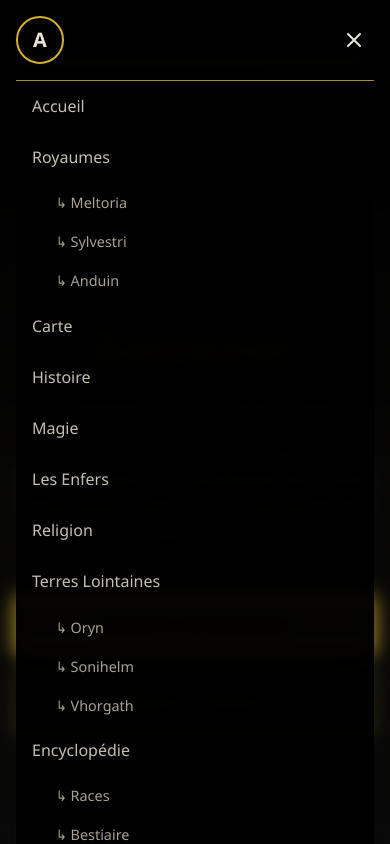
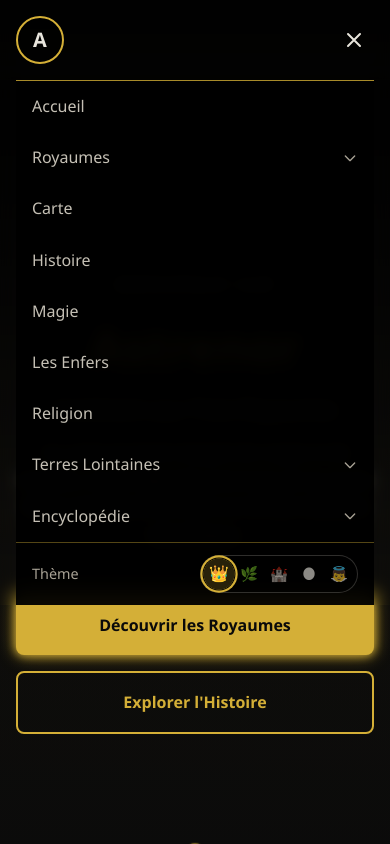
Before and after one commit to Vincgllmt/Astrenor, a Next.js app: page / in a window 390 px wide. Both pictures are taken after a click on the button 354 px from the left and 40 px from the top of the page. Shown: the top 844 px of the page. Built offline with nearby package versions, Linux system fonts and the light colour scheme.

Commit message:
feat: add mobile submenu functionality to header navigation

```diff
--- a/src/components/Header.tsx
+++ b/src/components/Header.tsx
@@ -45,6 +45,7 @@ const navigation = [
 export default function Header() {
   const [isOpen, setIsOpen] = useState(false);
   const [activeSubmenu, setActiveSubmenu] = useState<string | null>(null);
+  const [mobileSubmenu, setMobileSubmenu] = useState<string | null>(null);
 
   return (
     <header className="fixed top-0 left-0 right-0 z-50 bg-gradient-to-b from-black/90 to-transparent backdrop-blur-sm">
@@ -101,7 +102,10 @@ export default function Header() {
 
           {/* Mobile menu button */}
           <button
-            onClick={() => setIsOpen(!isOpen)}
+            onClick={() => {
+              setIsOpen(!isOpen);
+              setMobileSubmenu(null);
+            }}
             className="lg:hidden p-2 text-foreground hover:text-primary transition-colors"
           >
             <svg className="w-6 h-6" fill="none" stroke="currentColor" viewBox="0 0 24 24">
@@ -116,17 +120,38 @@ export default function Header() {
 
         {/* Mobile Navigation */}
         {isOpen && (
-          <div className="lg:hidden bg-black/95 border-t border-primary-dark">
+          <div className="lg:hidden bg-black/95 border-t border-primary-dark max-h-[calc(100vh-5rem)] overflow-y-auto">
             {navigation.map((item) => (
               <div key={item.name}>
+                <div className="flex items-center">
                   <Link
                     href={item.href}
                     onClick={() => setIsOpen(false)}
-                  className="block px-4 py-3 text-foreground/80 hover:text-primary hover:bg-primary/10 transition-all"
+                    className="flex-1 block px-4 py-3 text-foreground/80 hover:text-primary hover:bg-primary/10 transition-all"
                   >
                     {item.name}
                   </Link>
                   {item.submenu && (
+                    <button
+                      onClick={() =>
+                        setMobileSubmenu(mobileSubmenu === item.name ? null : item.name)
+                      }
+                      aria-expanded={mobileSubmenu === item.name}
+                      aria-label={`Afficher le sous-menu ${item.name}`}
+                      className="px-4 py-3 text-foreground/60 hover:text-primary transition-colors"
+                    >
+                      <svg
+                        className={`w-4 h-4 transition-transform ${mobileSubmenu === item.name ? 'rotate-180' : ''}`}
+                        fill="none"
+                        stroke="currentColor"
+                        viewBox="0 0 24 24"
+                      >
+                        <path strokeLinecap="round" strokeLinejoin="round" strokeWidth={2} d="M19 9l-7 7-7-7" />
+                      </svg>
+                    </button>
+                  )}
+                </div>
+                {item.submenu && mobileSubmenu === item.name && (
                   <div className="pl-6 bg-black/50">
                     {item.submenu.map((subitem) => (
                       <Link
```
Lines whose indentation alone changed are shown as unchanged.
